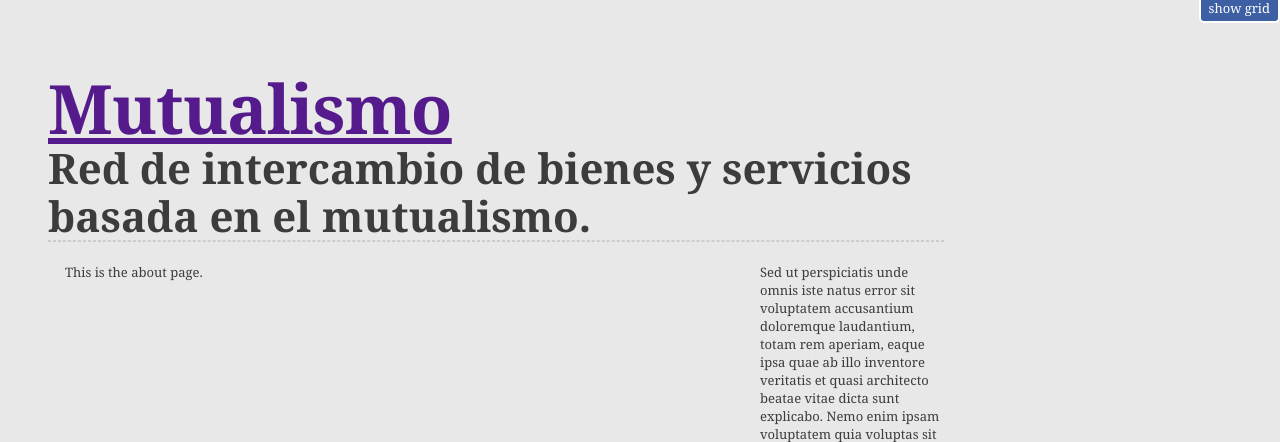
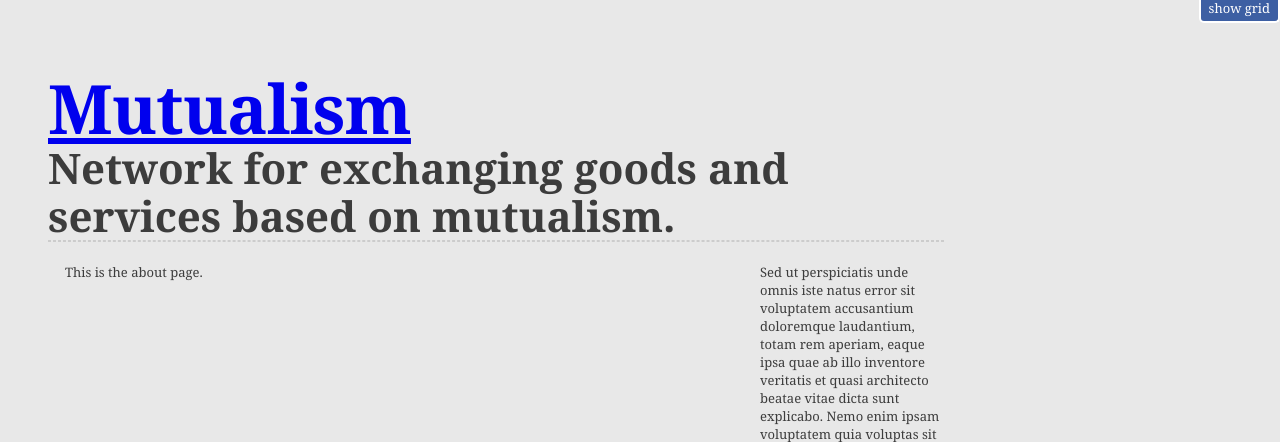
Before and after one commit to tuxskar/mutualismo, a Django app: page /about in a window 1280 px wide. Shown: the top 442 px of the page. Run offline with Django 3.2, Linux system fonts and the light colour scheme; some libraries are stand-ins or nearby versions.

Commit message:
prepare for i18n and more blocks added

```diff
--- a/mutualismo/templates/base.html
+++ b/mutualismo/templates/base.html
@@ -1,8 +1,9 @@
+{% load i18n %}
 <!doctype html>
 <head>
   <meta charset="utf-8">
 
-  <title>Mutualismo</title>
+  <title>{% block title %}Mutualismo{% endblock title %}</title>
   <!--<meta name="description" content="">-->
 
   <!-- Mobile viewport optimized: h5bp.com/viewport -->
@@ -15,9 +16,9 @@
 
 <body>
   <header>
-    <a href=""><h1>Mutualismo</h1></a>
-    <h2>Red de intercambio de bienes y servicios basada en el mutualismo.</h2>
+    <h1><a href="/">{% block header_title %}{% trans "Mutualism" %}{% endblock header_title %}</a></h1>
     {% block extra_header %}
+        <h2>{% trans "Network for exchanging goods and services based on mutualism." %}</h2>
     {% endblock %}
     <hr>
   </header>
```
